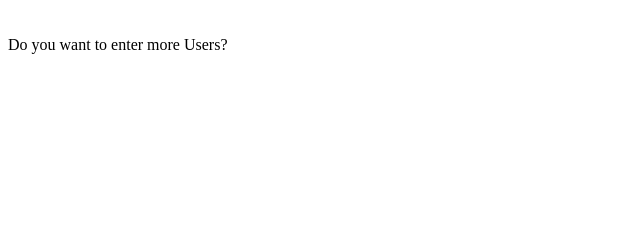
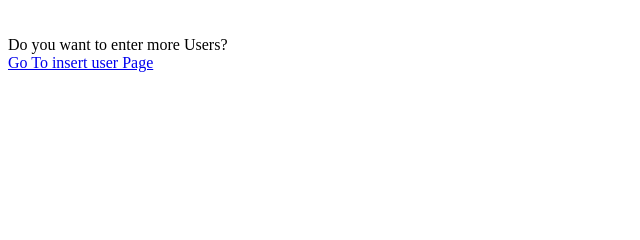
Before and after one commit to nhat103/crud_django, a Django app: page /info/ in a window 1280 px wide. Shown: the part 173-413 px from the top of the page, without its empty margins (0-640 px from the left). Run offline with Django 4.2, Linux system fonts and the light colour scheme.

Commit message:
update link to page

```diff
--- a/crud/templates/show.html
+++ b/crud/templates/info.html
@@ -49,10 +49,7 @@
     <div class="alert alert-danger" role="alert">
         Do you want to enter more Users?
     </div>
-
-    <p>
-
-    </p>
+    <a href="{% url 'insertuser' %}">Go To insert user Page</a>
 </body>
 
 </html>
--- a/crud/templates/insert.html
+++ b/crud/templates/insert.html
@@ -48,9 +48,7 @@
         <div class="alert alert-danger" role="alert">
             Do you want see Information of User?
         </div>
-
-        <p>
-        </p>
+        <a href="{% url 'infouser' %}">user infomation</a>
     </form>
 </body>
 
--- a/crud/urls.py
+++ b/crud/urls.py
@@ -2,8 +2,8 @@ from django.urls import path
 from . import views
 
 urlpatterns = [
-    path('info/', views.show),
-    path('insert/', views.insert),
+    path('info/', views.info, name='infouser'),
+    path('insert/', views.insert, name='insertuser'),
     path('choice/', views.choiceUser, name='edit'),
     path('edit/', views.update, name='update'),
     path('edit/<int:pk>', views.edit, name='edit'),
--- a/crud/views.py
+++ b/crud/views.py
@@ -7,13 +7,13 @@ from crud.models import Users
 # Create your views here.
 
 
-def show(request):
+def info(request):
     users = Users.objects.all()
     context = {
         'users': users
     }
 
-    return render(request, 'show.html', context)
+    return render(request, 'info.html', context)
 
 
 @csrf_exempt
```
